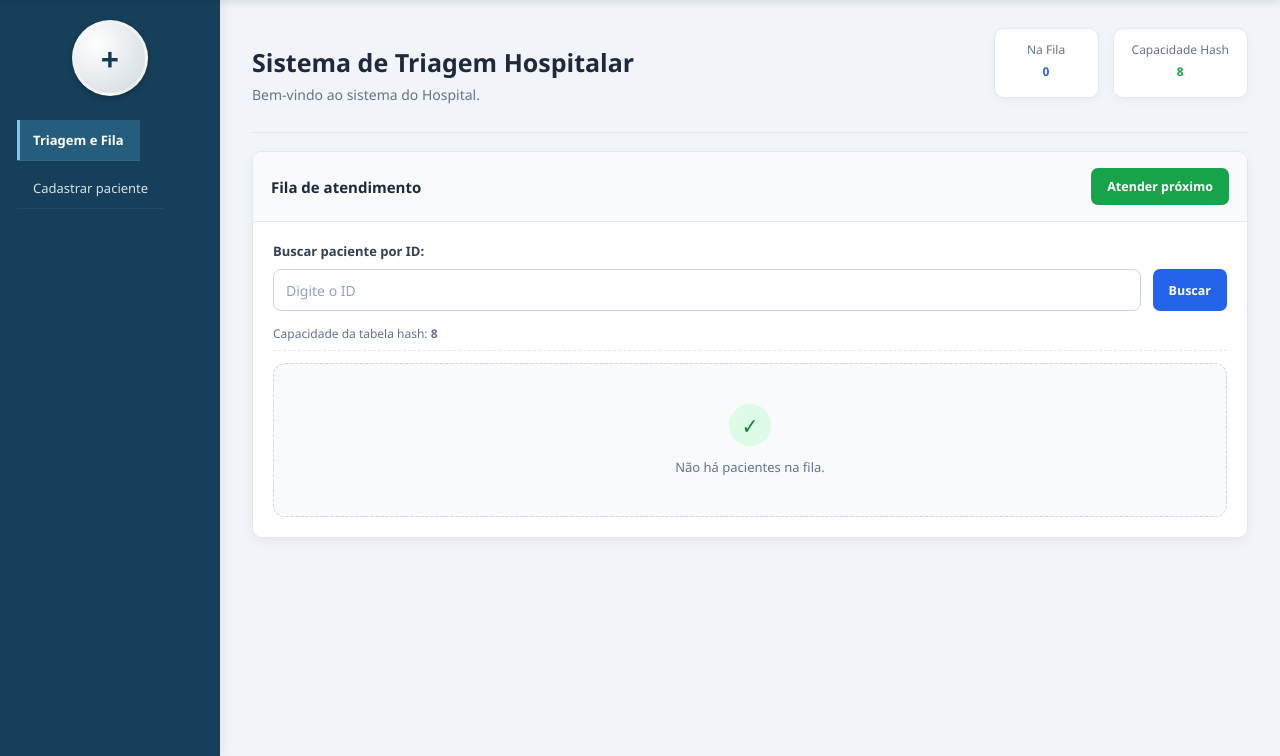
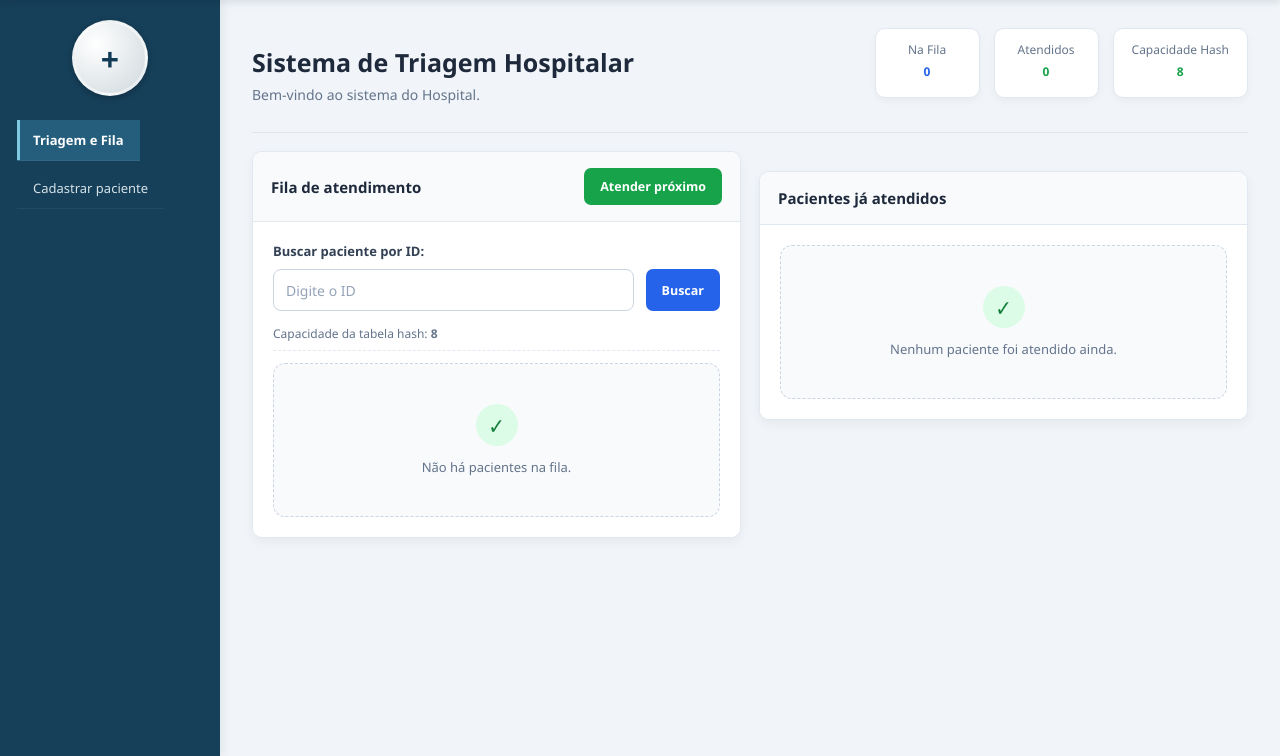
Before and after one commit to GabrielAmado07/App-Sigae, a Flask app: page / in a window 1280 px wide. Shown: the part 60-816 px from the top of the page. Run offline with Flask 3, Linux system fonts and the light colour scheme.

Commit message:
Adicionado fila de ja atendidos

```diff
--- a/App.py
+++ b/App.py
@@ -1,3 +1,5 @@
+from datetime import datetime
+
 from flask import Flask, abort, redirect, render_template, request, url_for
 
 from models.fila_prioridade import FilaHashEncadeada
@@ -7,6 +9,7 @@ from models.paciente import CLASSIFICACAO_RISCO, Paciente
 app = Flask(__name__)
 fila = FilaHashEncadeada()
 proximo_id = 1
+pacientes_atendidos = []
 
 
 @app.route("/")
@@ -29,6 +32,7 @@ def index():
         "index.html",
         pacientes=fila.listar(),
         capacidade=fila.capacidade,
+        pacientes_atendidos=pacientes_atendidos,
         id_busca=id_busca,
         paciente_encontrado=paciente_encontrado,
         mensagem_busca=mensagem_busca,
@@ -61,7 +65,12 @@ def cadastro():
 
 @app.route("/atender", methods=["POST"])
 def atender():
-    fila.atender_proximo()
+    paciente = fila.atender_proximo()
+    if paciente is not None:
+        pacientes_atendidos.append({
+            "paciente": paciente,
+            "atendido_em": datetime.now(),
+        })
     return redirect(url_for("index"))
 
 
--- a/static/css/index.css
+++ b/static/css/index.css
@@ -165,7 +165,7 @@ body {
 /* Grid dos dois painéis */
 .triage-grid {
   display: grid;
-  grid-template-columns: minmax(0, 1fr);
+  grid-template-columns: repeat(2, minmax(0, 1fr));
   gap: 18px;
   align-items: start;
 }
@@ -919,6 +919,16 @@ body {
   color: #334155;
 }
 
+.badge-atendido {
+  background: #dcfce7;
+  color: #166534;
+  border: 1px solid #86efac;
+}
+
+.attended-item {
+  border-left: 4px solid #16a34a;
+}
+
 /* ===== COMMIT 7 - MELHORIA DOS BOTOES ===== */
 .btn {
   display: inline-flex;
--- a/templates/index.html
+++ b/templates/index.html
@@ -42,6 +42,10 @@
                     <div class="stat-item">
                         <span class="stat-label">Na Fila</span>
                         <span class="stat-value blue">{{ pacientes|length if pacientes else 0 }}</span>
+                    </div>
+                    <div class="stat-item">
+                        <span class="stat-label">Atendidos</span>
+                        <span class="stat-value green">{{ pacientes_atendidos|length }}</span>
                     </div>
                     <div class="stat-item">
                         <span class="stat-label">Capacidade Hash</span>
@@ -123,6 +127,43 @@
                         {% endif %}
                     </div>
                 </section>
+
+                <section class="panel" id="atendidos">
+                    <div class="panel-header">
+                        <span>Pacientes já atendidos</span>
+                    </div>
+
+                    <div class="panel-body">
+                        {% if pacientes_atendidos %}
+                        <ol class="patient-list attended-list">
+                            {% for atendimento in pacientes_atendidos|reverse %}
+                            <li class="patient-item attended-item">
+                                <div class="patient-details">
+                                    <span class="patient-pos">{{ loop.revindex }}º</span>
+                                    <div>
+                                        <div class="patient-name">{{ atendimento.paciente.nome }}</div>
+                                        <div class="patient-time">
+                                            ID: {{ atendimento.paciente.id }} ·
+                                            Chegada: {{ atendimento.paciente.horario.strftime('%H:%M') }} ·
+                                            Atendimento: {{ atendimento.atendido_em.strftime('%H:%M') }}
+                                        </div>
+                                    </div>
+                                </div>
+
+                                <div class="patient-actions">
+                                    <span class="badge badge-{{ atendimento.paciente.classificacao|lower|replace('_', '-') }}">
+                                        {{ atendimento.paciente.classificacao.replace('_', ' ') }}
+                                    </span>
+                                    <span class="badge badge-atendido">Situação: Atendido</span>
+                                </div>
+                            </li>
+                            {% endfor %}
+                        </ol>
+                        {% else %}
+                        <div class="empty-state">Nenhum paciente foi atendido ainda.</div>
+                        {% endif %}
+                    </div>
+                </section>
             </div>
         </main>
     </div>
```
